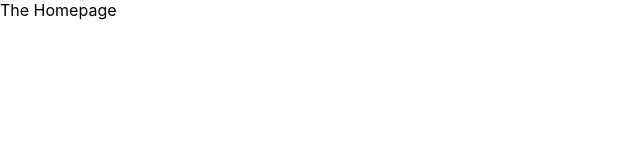
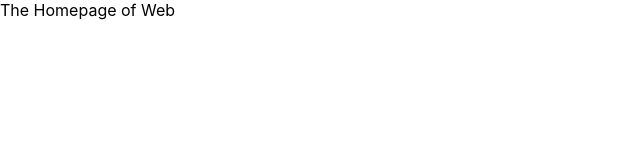
Before and after one commit to sanchit0496/aws-cognito-user-management, a React (Create React App) app in the folder user-management/: page /home in a window 1280 px wide. Shown: the top 160 px of the page, without its empty margins (0-640 px from the left). Built offline with nearby package versions, Linux system fonts and the light colour scheme; what amazon-cognito-identity-js would draw is missing.

Commit message:
adding homepage

```diff
--- a/user-management/src/components/Home.js
+++ b/user-management/src/components/Home.js
@@ -3,7 +3,7 @@ import React from 'react'
 function Home() {
     return (
         <div>
-            The Homepage
+            The Homepage of Web
         </div>
     )
 }
```
